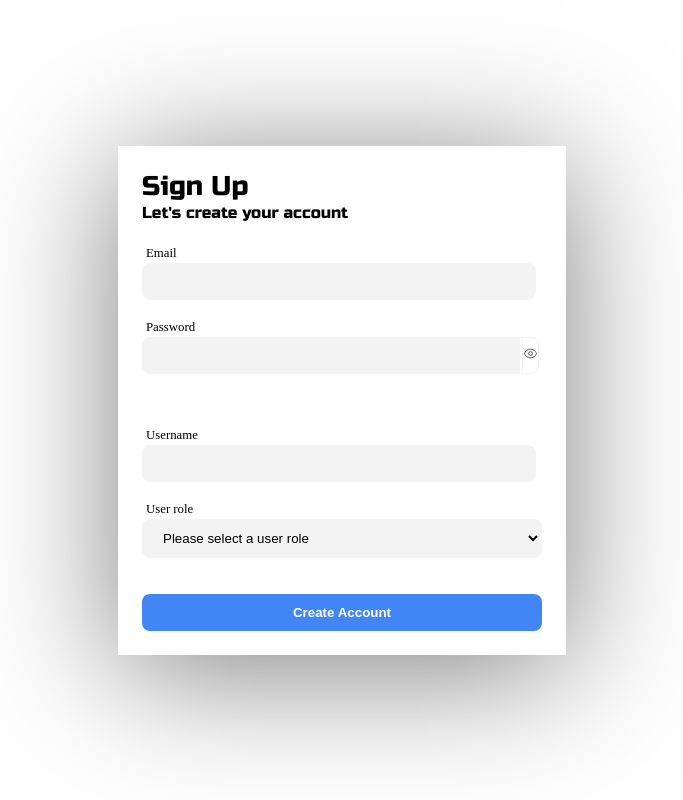
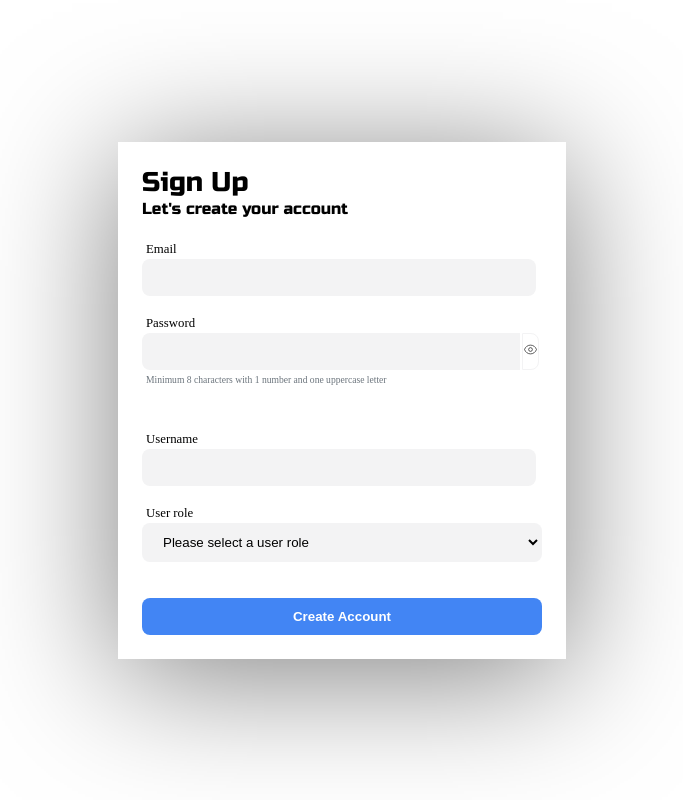
Before and after one commit to webliz/likeminded, a React (Create React App) app: page / in a window 1280 px wide. Shown: the whole page, without its empty margins (298-981 px from the left). Built offline with nearby package versions, Linux system fonts and the light colour scheme; a web font is replaced by a local one.

Commit message:
Add form Info field component and use it in the form

```diff
--- a/src/components/App.tsx
+++ b/src/components/App.tsx
@@ -3,6 +3,7 @@ import { useState } from 'react';
 import Input from 'components/Layouts/FormComponents/Input/Input';
 import Label from 'components/Layouts/FormComponents/Label/Label';
 import Select from 'components/Layouts/FormComponents/Select/Select';
+import InfoField from './Layouts/FormValidation/InfoField/InfoField';
 /** Styles */
 import styles from './App.module.scss';
 /** Types and constants */
@@ -73,6 +74,12 @@ function App() {
                 </div>
               </div>
             </div>
+            <div style={{height: 8, display: "flex", flexDirection: "column"}}>
+              {user.role === 2 // is a user Mentor?
+                ? <InfoField className={styles["info-field"]} message={`Minimum 8 characters with 1 number, 1 uppercase letter and 2 symbols`}/>
+                : <InfoField className={styles["info-field"]} message={`Minimum 8 characters with 1 number and one uppercase letter`}/>
+              }
+            </div>
           </div>
 
           {/* Username */}
--- /dev/null
+++ b/src/components/Layouts/FormValidation/InfoField/InfoField.tsx
@@ -0,0 +1,9 @@
+/** React */
+import React from "react";
+
+/** Form info field  */
+const InfoField:React.FC<{message: string, className?: string, style?: React.CSSProperties, }> = ({message, className, style}) => {
+  return <label className={className} style={style}>{message}</label>
+}
+
+export default InfoField;
```
